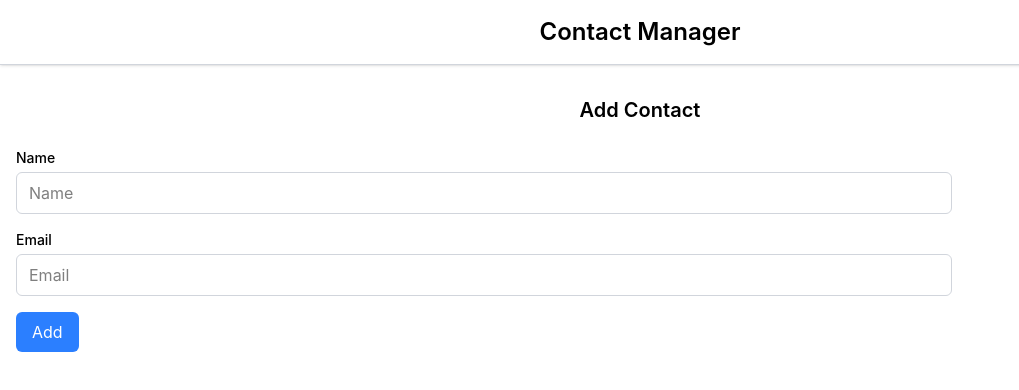
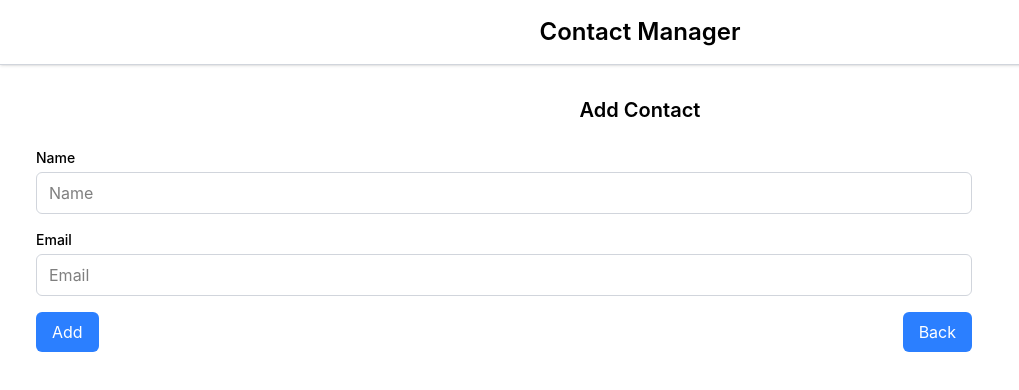
Before and after one commit to Shaimapk/Contact-App-using-React, a React (Vite) app: page /add in a window 1280 px wide. Shown: the top 390 px of the page, without its empty margins (0-1019 px from the left). Built offline with nearby package versions, Linux system fonts and the light colour scheme; no server answers.

Commit message:
some styling changes

```diff
--- a/src/components/AddContact.jsx
+++ b/src/components/AddContact.jsx
@@ -1,5 +1,5 @@
 import { useState } from "react";
-import { useNavigate } from "react-router-dom";
+import { Link, useNavigate } from "react-router-dom";
 
 export default function AddContact({addContactHandler,contacts}) {
 
@@ -43,7 +43,7 @@ export default function AddContact({addContactHandler,contacts}) {
     return (
         <div className="mt-24 mx-auto">
             <h2 className="text-xl font-semibold mb-6 text-center">Add Contact</h2>
-            <form onSubmit={add} className="space-y-4">
+            <form onSubmit={add} className="space-y-4 w-3/4 m-5">
                 <div>
                     <label htmlFor="name" className="block text-sm font-medium mb-1">
                         Name
@@ -56,7 +56,7 @@ export default function AddContact({addContactHandler,contacts}) {
                         value={state.name}
                         onChange={(e) => { setState({...state, name: e.target.value });
                                             setErrors('')}}
-                        className="w-3/4 px-3 py-2 border border-gray-300 rounded-md"
+                        className="w-full px-3 py-2 border border-gray-300 rounded-md"
                     />
                 </div>
                 <div>
@@ -71,13 +71,20 @@ export default function AddContact({addContactHandler,contacts}) {
                         value={state.email}
                         onChange={(e) => {setState({...state, email: e.target.value });
                                             setErrors('');}}
-                        className="w-3/4 px-3 py-2 border border-gray-300 rounded-md"
+                        className="w-full px-3 py-2 border border-gray-300 rounded-md"
                     />
                 </div>
                 {errors && <div className="text-red-500 text-sm">{errors}</div>}
-                <button type="submit" className="p-4 bg-blue-500 text-white py-2 rounded-md hover:bg-blue-700 transition">
-                    Add
-                </button>
+                <div className="flex justify-between">
+                    <button type="submit" className="p-4 bg-blue-500 text-white py-2 rounded-md hover:bg-blue-700 transition">
+                        Add
+                    </button>
+                    <Link to={'/'}>
+                        <button className="p-4 bg-blue-500 text-white py-2 rounded-md hover:bg-blue-700 transition">
+                            Back
+                        </button>
+                    </Link>
+                </div>
             </form>
         </div>
     );
--- a/src/components/ContactCard.jsx
+++ b/src/components/ContactCard.jsx
@@ -8,9 +8,9 @@ export default function ContactCard(props) {
 
   return (
 
-     <div key={id} className='flex justify-between items-center w-full border-b-gray-800 shadow-md p-5'>
+     <div key={id} className='flex justify-between items-center w-full border-b-gray-800 shadow-md p-2'>
         <Link to={`/contact/${id}`} state={contact}>
-            <div className='p-4 w-full flex items-center'>
+            <div className='w-full flex items-center'>
                 <img src={user} alt="user" className='w-15 h-15 rounded-full' />
                 <div className='p-4'>
                     <div className='font-semibold'>{name}</div>
@@ -18,7 +18,7 @@ export default function ContactCard(props) {
                 </div>
             </div>
         </Link>
-        <div className='flex justify-center gap-5'>
+        <div className=' m-5 flex justify-center gap-5'>
             <Link to={`/edit/${contact.id}`} state={contact}>
                 <PencilSquareIcon className='w-5 h-5 text-blue-500 hover:text-blue-700 cursor-pointer' />
             </Link>
--- a/src/components/EditContact.jsx
+++ b/src/components/EditContact.jsx
@@ -1,5 +1,5 @@
 import { useState } from "react";
-import { useLocation, useNavigate } from "react-router-dom";
+import { Link, useLocation, useNavigate } from "react-router-dom";
 
 export default function EditContact({updateContactHandler,contacts}) {
 
@@ -47,7 +47,7 @@ export default function EditContact({updateContactHandler,contacts}) {
     return (
         <div className="mt-24 mx-auto">
             <h2 className="text-xl font-semibold mb-6 text-center">Update Contact</h2>
-            <form onSubmit={update} className="space-y-4">
+            <form onSubmit={update} className="space-y-4 w-3/4 m-5">
                 <div>
                     <label htmlFor="name" className="block text-sm font-medium mb-1">
                         Name
@@ -60,7 +60,7 @@ export default function EditContact({updateContactHandler,contacts}) {
                         value={state.name}
                         onChange={(e) => { setState({...state, name: e.target.value });
                                             setErrors('')}}
-                        className="w-3/4 px-3 py-2 border border-gray-300 rounded-md"
+                        className="w-full px-3 py-2 border border-gray-300 rounded-md"
                     />
                 </div>
                 <div>
@@ -75,13 +75,20 @@ export default function EditContact({updateContactHandler,contacts}) {
                         value={state.email}
                         onChange={(e) => {setState({...state, email: e.target.value });
                                             setErrors('');}}
-                        className="w-3/4 px-3 py-2 border border-gray-300 rounded-md"
+                        className="w-full px-3 py-2 border border-gray-300 rounded-md"
                     />
                 </div>
                 {errors && <div className="text-red-500 text-sm">{errors}</div>}
-                <button type="submit" className="p-4 bg-blue-500 text-white py-2 rounded-md hover:bg-blue-700 transition">
-                    Update
-                </button>
+                <div className="flex justify-between">
+                    <button type="submit" className="p-4 bg-blue-500 text-white py-2 rounded-md hover:bg-blue-700 transition">
+                        Update
+                    </button>
+                      <Link to={'/'}>
+                        <button className="p-4 bg-blue-500 text-white py-2 rounded-md hover:bg-blue-700 transition">
+                            Back
+                        </button>
+                    </Link>
+                </div>
             </form>
         </div>
     );
--- a/src/components/Header.jsx
+++ b/src/components/Header.jsx
@@ -1,6 +1,6 @@
 export default function Header() {
   return (
-    <div className='fixed top-0 left-0 w-full border-b border-gray-300 shadow-sm'>
+    <div className='fixed top-0 left-0 w-full border-b border-gray-300 shadow-sm bg-white'>
         <div className='mx-auto text-center py-4'>
             <h1 className='text-2xl font-semibold'>Contact Manager</h1>
         </div>
```
